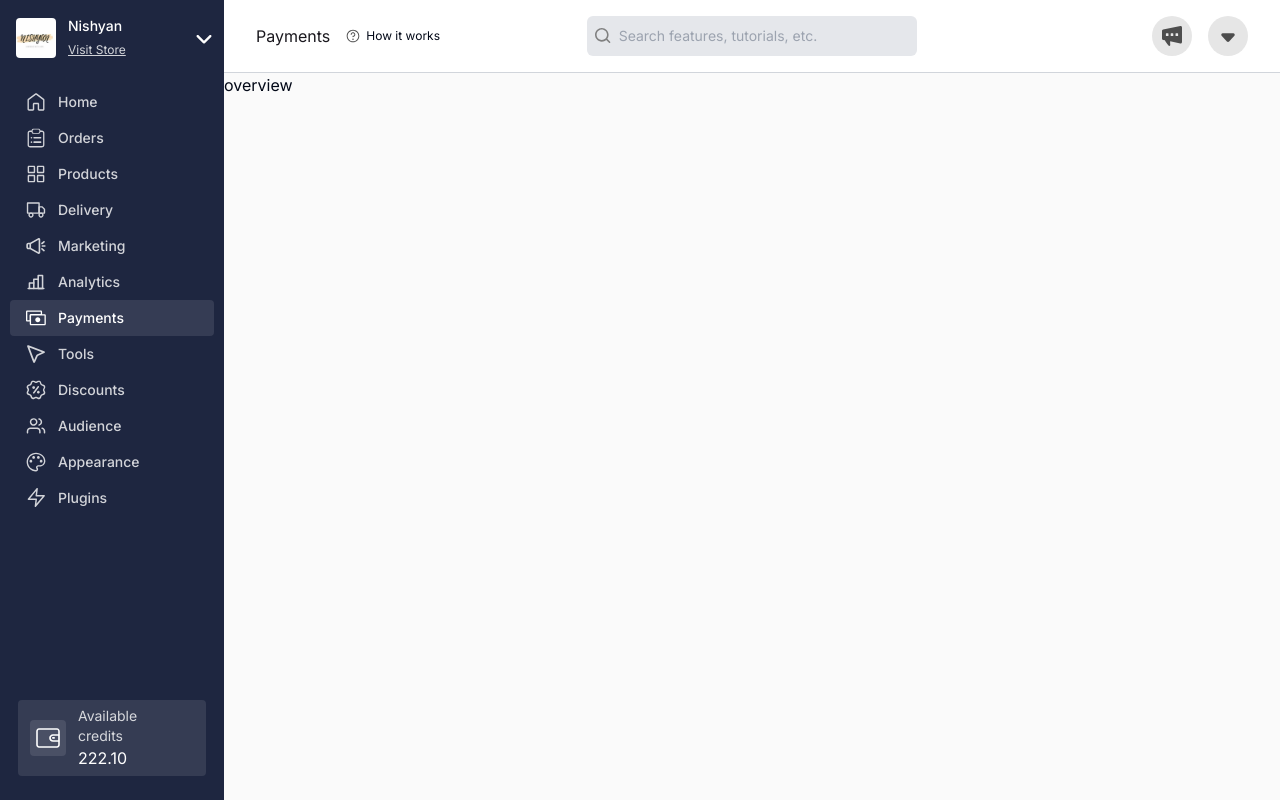
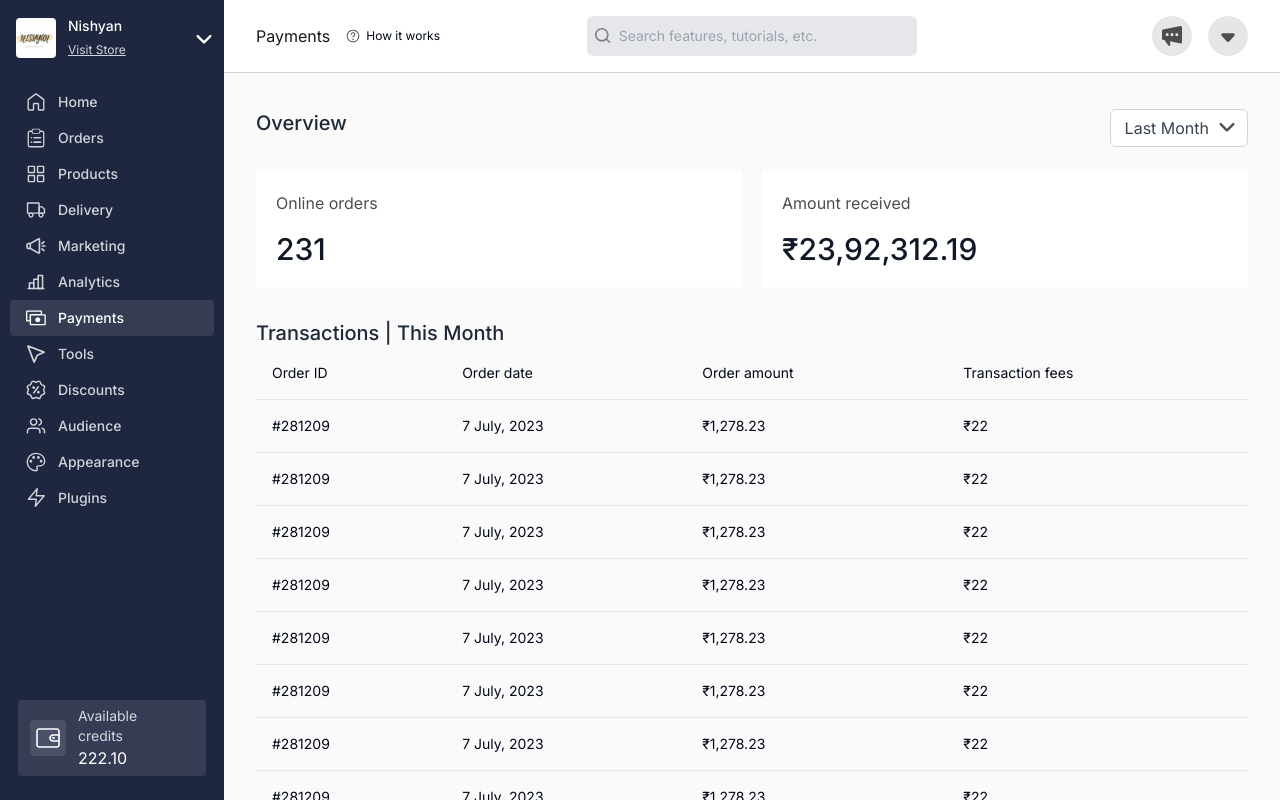
Before and after one commit to Shreyaan/dukaan-fe-test, a Next.js app: page / in a window 1280 px wide. Built offline with nearby package versions, Linux system fonts and the light colour scheme.

Commit message:
OVERVIEW HALF DONE

```diff
--- a/app/layout.tsx
+++ b/app/layout.tsx
@@ -19,9 +19,9 @@ export default function RootLayout({
 }) {
   return (
     <html lang="en">
-      <body className={cn(inter.className, "flex min-h-screen")}>
+      <body className={cn(inter.className, "flex max-h-screen")}>
         <Navbar></Navbar>
-        <main className="shrink-0 grow">
+        <main className="shrink-0 grow max-h-screen overflow-scroll">
           <Header></Header>
           {children}
         </main>
--- a/app/page.tsx
+++ b/app/page.tsx
@@ -1,5 +1,63 @@
 import Image from "next/image";
+import { Overview } from "../components/Overview";
+
+import {
+  Table,
+  TableBody,
+  TableCaption,
+  TableCell,
+  TableHead,
+  TableHeader,
+  TableRow,
+} from "@/components/ui/table";
+
+let dummyData: {
+  "Order ID": string;
+  "Order date": string;
+  "Order amount": string;
+  "Transaction fees": string;
+}[] = [];
+for (let i = 0; i < 19; i++) {
+  dummyData.push({
+    "Order ID": "#281209",
+    "Order date": "7 July, 2023",
+    "Order amount": "₹1,278.23",
+    "Transaction fees": "₹22",
+  });
+}
 
 export default async function Home() {
-  return <div className="">overview</div>;
+  return (
+    <div className="w-full px-8 pt-9 ">
+      <Overview />
+      <p className="text-gray-800  text-xl font-medium mt-8">
+        Transactions | This Month
+      </p>
+      <div className="max-w-full ">
+        <Table>
+          <TableCaption>A list of your recent invoices.</TableCaption>
+          <TableHeader>
+            <TableRow>
+              <TableCell>Order ID</TableCell>
+              <TableCell>Order date</TableCell>
+              <TableCell>Order amount</TableCell>
+              <TableCell>Transaction fees</TableCell>
+            </TableRow>
+          </TableHeader>
+          <TableBody>
+            {dummyData.map((item, index) => {
+              return (
+                <TableRow key={index}>
+                  <TableCell>{item["Order ID"]}</TableCell>
+                  <TableCell>{item["Order date"]}</TableCell>
+                  <TableCell>{item["Order amount"]}</TableCell>
+                  <TableCell>{item["Transaction fees"]}</TableCell>
+                </TableRow>
+              );
+            })}
+          </TableBody>
+        </Table>
+      </div>
+    </div>
+  );
 }
--- /dev/null
+++ b/components/Overview.tsx
@@ -0,0 +1,70 @@
+import {
+  DropdownMenu,
+  DropdownMenuContent,
+  DropdownMenuItem,
+  DropdownMenuLabel,
+  DropdownMenuSeparator,
+  DropdownMenuTrigger,
+} from "@/components/ui/dropdown-menu";
+import { icons } from "./icons";
+
+let data = {
+  onlineOrders: "231",
+  amountReceived: "₹23,92,312.19",
+};
+
+export function Overview() {
+  return (
+    <div>
+      <Heading />
+      <div className="pt-6 flex gap-5">
+        <DashboardCard title="Online orders" value={data.onlineOrders} />
+        <DashboardCard title="Amount received" value={data.amountReceived} />
+      </div>
+    </div>
+  );
+}
+
+function Heading() {
+  return (
+    <div className="flex justify-between">
+      <p className="text-gray-800  text-xl font-medium">Overview</p>
+      <div>
+        <DropdownMenu>
+          <DropdownMenuTrigger>
+            {" "}
+            <div className="text-gray-700 flex gap-2 py-1.5 px-3.5 text-base font-normal leading-6 rounded-md border border-gray-300 bg-white">
+              <p>Last Month</p>
+              <div className="w-4 h-4">
+                <icons.downArrow fill="#4D4D4D" />
+              </div>
+            </div>
+          </DropdownMenuTrigger>
+          <DropdownMenuContent>
+            <DropdownMenuLabel>My Account</DropdownMenuLabel>
+            <DropdownMenuSeparator />
+            <DropdownMenuItem>Profile</DropdownMenuItem>
+            <DropdownMenuItem>Billing</DropdownMenuItem>
+            <DropdownMenuItem>Team</DropdownMenuItem>
+            <DropdownMenuItem>Subscription</DropdownMenuItem>
+          </DropdownMenuContent>
+        </DropdownMenu>
+      </div>
+    </div>
+  );
+}
+interface DashboardCardProps {
+  title: string;
+  value: string;
+}
+
+const DashboardCard: React.FC<DashboardCardProps> = ({ title, value }) => (
+  <div className="w-1/2 bg-white p-5">
+    <div className="flex flex-col gap-4 justify-between">
+      <p className="text-[#4D4D4D] text-base not-italic font-normal leading-6">
+        {title}
+      </p>
+      <p className="text-gray-900 text-3xl font-medium leading-9">{value}</p>
+    </div>
+  </div>
+);
--- a/components/header/Header.tsx
+++ b/components/header/Header.tsx
@@ -4,7 +4,7 @@ import { Search } from "./Search";
 import { icons } from "../icons";
 export function Header() {
   return (
-    <header className="w-full bg-white px-8 py-4 flex gap-4 border-b border-gray-300 overflow-hidden">
+    <header className="w-full bg-white px-8 py-4 flex gap-4 border-b border-gray-300 overflow-hidden z-50 top-0 sticky">
       <PageName />
       <Search />
       <div className="w-1/3 ">
--- a/components/icons.tsx
+++ b/components/icons.tsx
@@ -1,15 +1,22 @@
+import { cn } from "@/lib/utils";
+
+interface DownArrowProps {
+  fill?: string;
+}
+
 export const icons = {
-  downArrow: () => (
+  downArrow: ({ fill }: DownArrowProps) => (
     <svg
       xmlns="http://www.w3.org/2000/svg"
       width="20"
       height="20"
       viewBox="0 0 20 20"
       fill="none"
+
     >
       <path
         d="M2.84685 7.22185C3.26727 6.80143 3.92516 6.76321 4.38876 7.10719L4.52157 7.22185L10 12.6997L15.4784 7.22185C15.8988 6.80143 16.5567 6.76321 17.0203 7.10719L17.1532 7.22185C17.5736 7.64227 17.6118 8.30016 17.2678 8.76376L17.1532 8.89657L10.8374 15.2124C10.4169 15.6328 9.75905 15.671 9.29545 15.327L9.16264 15.2124L2.84685 8.89657C2.38438 8.43411 2.38438 7.68431 2.84685 7.22185Z"
-        fill="white"
+        fill={fill || "white"}
       />
     </svg>
   ),
@@ -130,7 +137,6 @@ export const icons = {
     </svg>
   ),
 };
-
 
 type NavIconsType = {
   [key: string]: () => JSX.Element;
--- /dev/null
+++ b/components/ui/table.tsx
@@ -0,0 +1,117 @@
+import * as React from "react"
+
+import { cn } from "@/lib/utils"
+
+const Table = React.forwardRef<
+  HTMLTableElement,
+  React.HTMLAttributes<HTMLTableElement>
+>(({ className, ...props }, ref) => (
+  <div className="relative w-full overflow-auto">
+    <table
+      ref={ref}
+      className={cn("w-full caption-bottom text-sm", className)}
+      {...props}
+    />
+  </div>
+))
+Table.displayName = "Table"
+
+const TableHeader = React.forwardRef<
+  HTMLTableSectionElement,
+  React.HTMLAttributes<HTMLTableSectionElement>
+>(({ className, ...props }, ref) => (
+  <thead ref={ref} className={cn("[&_tr]:border-b", className)} {...props} />
+))
+TableHeader.displayName = "TableHeader"
+
+const TableBody = React.forwardRef<
+  HTMLTableSectionElement,
+  React.HTMLAttributes<HTMLTableSectionElement>
+>(({ className, ...props }, ref) => (
+  <tbody
+    ref={ref}
+    className={cn("[&_tr:last-child]:border-0", className)}
+    {...props}
+  />
+))
+TableBody.displayName = "TableBody"
+
+const TableFooter = React.forwardRef<
+  HTMLTableSectionElement,
+  React.HTMLAttributes<HTMLTableSectionElement>
+>(({ className, ...props }, ref) => (
+  <tfoot
+    ref={ref}
+    className={cn(
+      "border-t bg-muted/50 font-medium [&>tr]:last:border-b-0",
+      className
+    )}
+    {...props}
+  />
+))
+TableFooter.displayName = "TableFooter"
+
+const TableRow = React.forwardRef<
+  HTMLTableRowElement,
+  React.HTMLAttributes<HTMLTableRowElement>
+>(({ className, ...props }, ref) => (
+  <tr
+    ref={ref}
+    className={cn(
+      "border-b transition-colors hover:bg-muted/50 data-[state=selected]:bg-muted",
+      className
+    )}
+    {...props}
+  />
+))
+TableRow.displayName = "TableRow"
+
+const TableHead = React.forwardRef<
+  HTMLTableCellElement,
+  React.ThHTMLAttributes<HTMLTableCellElement>
+>(({ className, ...props }, ref) => (
+  <th
+    ref={ref}
+    className={cn(
+      "h-12 px-4 text-left align-middle font-medium text-muted-foreground [&:has([role=checkbox])]:pr-0",
+      className
+    )}
+    {...props}
+  />
+))
+TableHead.displayName = "TableHead"
+
+const TableCell = React.forwardRef<
+  HTMLTableCellElement,
+  React.TdHTMLAttributes<HTMLTableCellElement>
+>(({ className, ...props }, ref) => (
+  <td
+    ref={ref}
+    className={cn("p-4 align-middle [&:has([role=checkbox])]:pr-0", className)}
+    {...props}
+  />
+))
+TableCell.displayName = "TableCell"
+
+const TableCaption = React.forwardRef<
+  HTMLTableCaptionElement,
+  React.HTMLAttributes<HTMLTableCaptionElement>
+>(({ className, ...props }, ref) => (
+  <caption
+    ref={ref}
+    className={cn("mt-4 text-sm text-muted-foreground", className)}
+    {...props}
+  />
+))
+TableCaption.displayName = "TableCaption"
+
+export {
+  Table,
+  TableHeader,
+  TableBody,
+  TableFooter,
+  TableHead,
+  TableRow,
+  TableCell,
+  TableCaption,
+}
```
